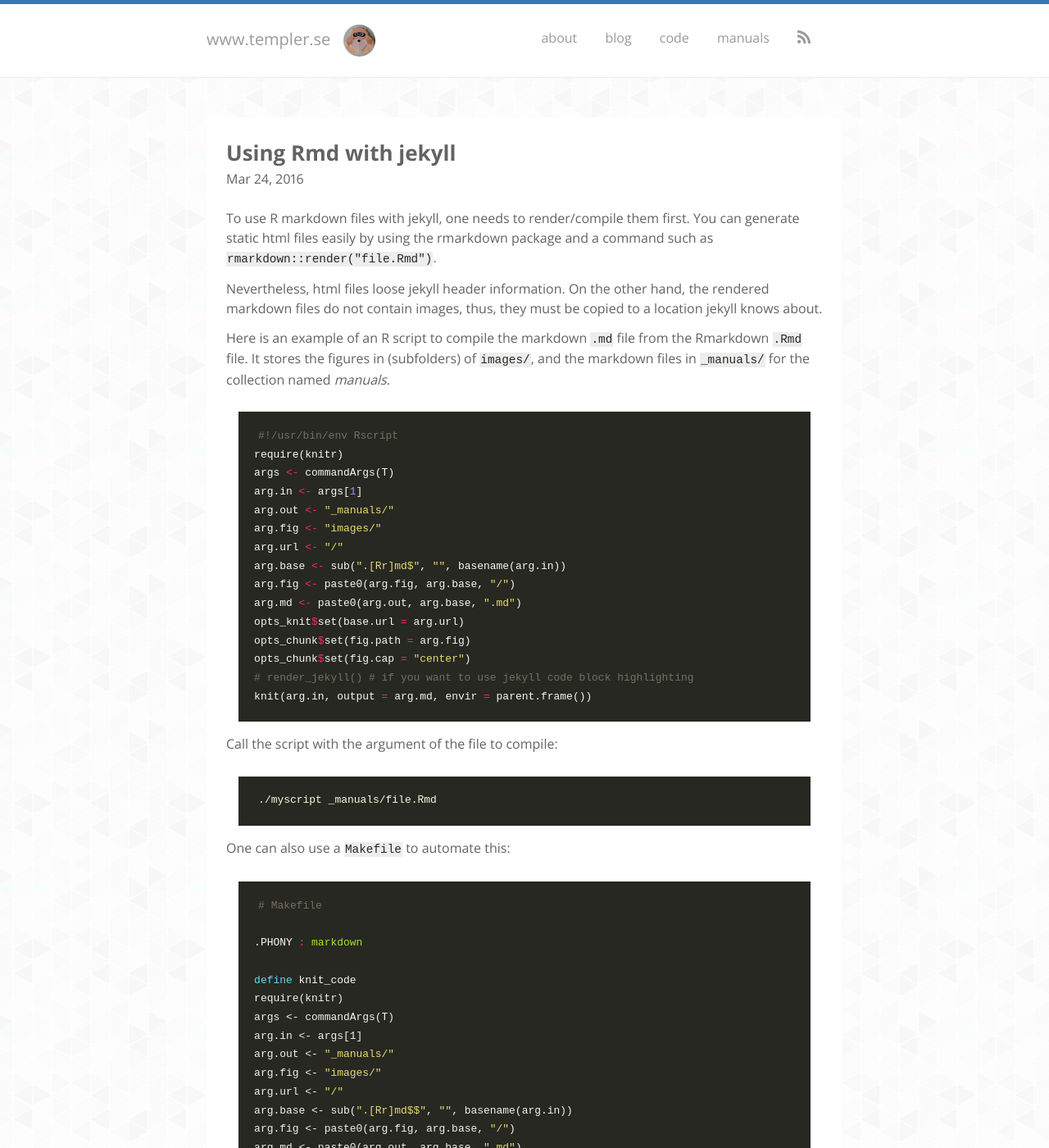
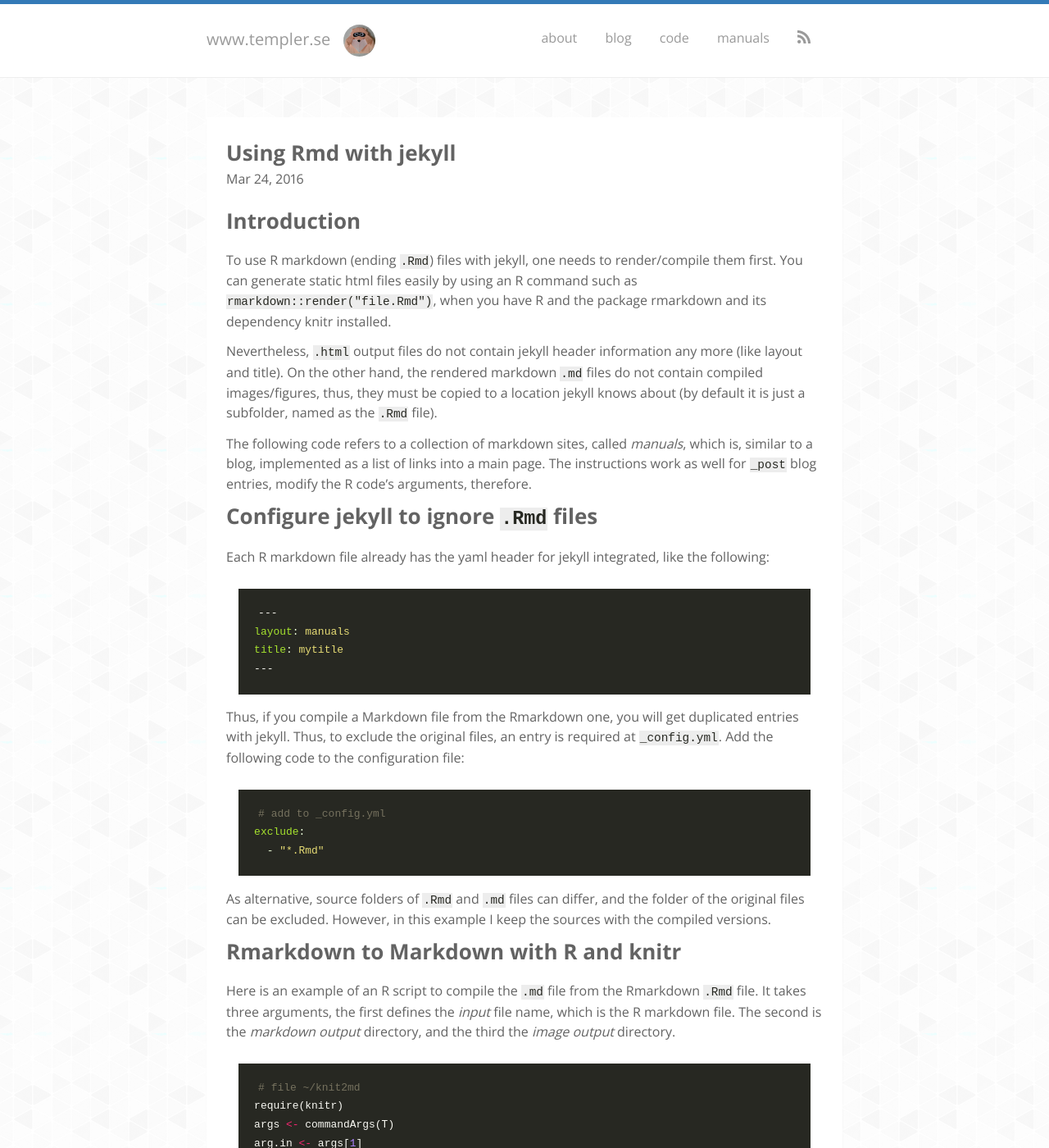
Before and after one commit to pmdbio/setempler.github.io, a Jekyll site: the page built from _posts/2016-03-24-using-rmd-with-jekyll.md, in a window 1280 px wide and 1400 px high. Shown: the whole window at 82% size. Built offline with Jekyll 4.4.1, drawn with Linux system fonts in a browser that asks for light colours; nearby versions of some CDN libraries; some web fonts are replaced; some of the changed text lies outside the part shown.

Commit message:
extended post: rmd with jekyll

````diff
--- a/_posts/2016-03-24-using-rmd-with-jekyll.md
+++ b/_posts/2016-03-24-using-rmd-with-jekyll.md
@@ -5,27 +5,66 @@
 categories: jekyll knitr rmd
 ---
 
-To use R markdown files with jekyll, one needs to render/compile them first.
-You can generate static html files easily by using the rmarkdown package and
-a command such as `rmarkdown::render("file.Rmd")`.
+## Introduction
 
-Nevertheless, html files loose jekyll header information. On the other hand, the
-rendered markdown files do not contain images, thus, they must be copied to
-a location jekyll knows about.
+To use R markdown (ending `.Rmd`) files with jekyll, one needs to render/compile
+them first. You can generate static html files easily by using an R command such
+as `rmarkdown::render("file.Rmd")`, when you have **R** and the package
+**rmarkdown** and its dependency **knitr** installed.
 
-Here is an example of an R script to compile the markdown `.md` file from the
-Rmarkdown `.Rmd` file. It stores the figures in (subfolders) of `images/`,
-and the markdown files in `_manuals/` for the collection named *manuals*.
+Nevertheless, `.html` output files do not contain jekyll header information any
+more (like layout and title). On the other hand, the rendered markdown `.md`
+files do not contain compiled images/figures, thus, they must be copied to a
+location jekyll knows about (by default it is just a subfolder, named as the
+`.Rmd` file).
+
+The following code refers to a collection of markdown sites, called *manuals*,
+which is, similar to a blog, implemented as a list of links into a main page.
+The instructions work as well for `_post` blog entries, modify the R code's
+arguments, therefore.
+
+## Configure jekyll to ignore `.Rmd` files
+
+Each R markdown file already has the yaml header for jekyll integrated, like the
+following:
+
+```yaml
+---
+layout: manuals
+title: mytitle
+---
+```
+
+Thus, if you compile a Markdown file from the Rmarkdown one, you will get
+duplicated entries with jekyll. Thus, to exclude the original files, an entry is
+required at `_config.yml`. Add the following code to the configuration file:
+
+```yaml
+# add to _config.yml
+exclude:
+  - "*.Rmd"
+```
+
+As alternative, source folders of `.Rmd` and `.md` files can differ, and the
+folder of the original files can be excluded. However, in this example I keep
+the sources with the compiled versions.
+
+## Rmarkdown to Markdown with R and knitr
+
+Here is an example of an R script to compile the `.md` file from the
+Rmarkdown `.Rmd` file. It takes three arguments, the first defines the *input*
+file name, which is the R markdown file. The second is the *markdown output*
+directory, and the third the *image output* directory.
 
 ```r
-#!/usr/bin/env Rscript
+# file ~/knit2md
 require(knitr)
 args <- commandArgs(T)
 arg.in <- args[1]
-arg.out <- "_manuals/"
-arg.fig <- "images/"
+arg.out <- args[2]
+arg.fig <- args[3]
 arg.url <- "/"
-arg.base <- sub(".[Rr]md$", "", basename(arg.in))
+arg.base <- sub(".Rmd$", "", basename(arg.in))
 arg.fig <- paste0(arg.fig, arg.base, "/")
 arg.md <- paste0(arg.out, arg.base, ".md")
 opts_knit$set(base.url = arg.url)
@@ -35,27 +74,34 @@
 knit(arg.in, output = arg.md, envir = parent.frame())
 ```
 
-Call the script with the argument of the file to compile:
+A call to the script could look like this:
 
 ```bash
-./myscript _manuals/file.Rmd
+Rscript ~/knit2md _manuals/file.Rmd _manuals/ images/
 ```
 
-One can also use a `Makefile` to automate this:
+## Use a Makefile
+
+One can also use a `Makefile` to automate this.
+
+The Makefile must be placed into the root of the project, where the output
+folders `_manuals` and `images` reside. The Makefile checks every `.md` file,
+and if it has a source file (with the same name, but a `.Rmd` ending).
+In case the source was modified, the script is echoed to **R** creating the
+output as above.
 
 ```make
 # Makefile
-
 .PHONY : markdown
 
 define knit_code
 require(knitr)
 args <- commandArgs(T)
 arg.in <- args[1]
-arg.out <- "_manuals/"
-arg.fig <- "images/"
+arg.out <- args[2]
+arg.fig <- args[3]
 arg.url <- "/"
-arg.base <- sub(".[Rr]md$$", "", basename(arg.in))
+arg.base <- sub(".Rmd$$", "", basename(arg.in))
 arg.fig <- paste0(arg.fig, arg.base, "/")
 arg.md <- paste0(arg.out, arg.base, ".md")
 opts_knit$$set(base.url = arg.url)
@@ -65,21 +111,26 @@
 endef
 
 export knit_code
-OBJ_MD = $(wildcard _manuals/*.md)
 
-markdown: $(OBJ_MD)
-%.md: %.Rmd
-  @echo "$$knit_code" | R -q --no-save --args $<
-%.md: %.rmd
-  @echo "$$knit_code" | R -q --no-save --args $<
+MAN_DIR = _manuals
+MAN_OBJS = $(wildcard $(MAN_DIR)/*.Rmd)
+MAN_OBJS := $(MAN_OBJS:.Rmd=.md)
+
+$(MAN_DIR)/%.md: $(MAN_DIR)/%.Rmd
+	@echo $< to $@
+	@echo "$$knit_code" | R -q --no-save --args $< "$(MAN_DIR)/" "images/"
+
+markdown: $(MAN_OBJS)
 ```
 
 First, we `define` and `export` a shell variable (`knit_code`), containing the
-R code for rendering an `Rmd` file to markdown.
-Then, all markdown files (from the `_manuals` folder) are stored in the Makefile
-variable `OBJ_MD` and assigned as targets for the `markdown` rule, which is the
-default in this example. All existing and modified `.Rmd` or `.rmd` files are
-rendered in the end.
+R code for rendering an `Rmd` file to markdown. This we need to do (instead of
+  calling `R -e 'code...'`, since the Makefile requires line breaks (`\`) added,
+  to not interpret new lines as new shell commands.
+Then, all markdown files (from
+the `_manuals` folder) are stored in the Makefile variable `OBJS` and assigned
+as targets for the `markdown` rule. All existing and modified `.Rmd` or `.rmd`
+files are rendered in the end.
 
 To (force) compilation, run make with the `-B` argument:
 
@@ -87,6 +138,10 @@
 make -B
 make -B _manuals/file.md
 ```
+
+## Examples
+
+See an example at the [source code][git] for this site.
 
 Sven
 
````
Also changed, not shown: other parts of _posts/2016-03-24-using-rmd-with-jekyll.md (+1 -0 lines).
